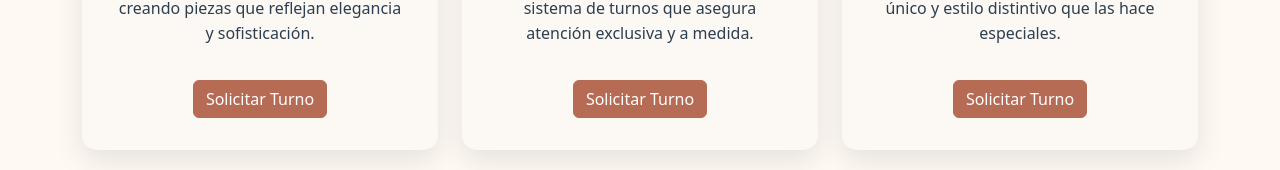
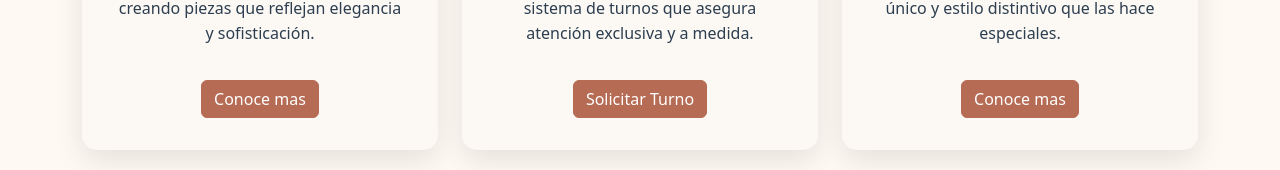
Before and after one commit to Tomas36M/Mom-Front, a React (Vite) app: page / in a window 1280 px wide. Shown: the part 965-1135 px from the top of the page. Built offline with nearby package versions, Linux system fonts and the light colour scheme.

Commit message:
first commit

```diff
--- a/src/components/cards/landing/LandingCard.jsx
+++ b/src/components/cards/landing/LandingCard.jsx
@@ -19,7 +19,7 @@ const LandingCard = () => {
                             <div className={styles.cardText}>
                                 <p>Diseñadora especializada en joyería con más de 40 años de experiencia, creando piezas que reflejan elegancia y sofisticación.</p>
                             </div>
-                            <Link className={`btn btn-warning`} to="/about-lina">Solicitar Turno</Link>
+                            <Link className={`btn btn-warning`} to="/about-lina">Conoce mas</Link>
                         </div>
                     </div>
                 </div>
@@ -59,7 +59,7 @@ const LandingCard = () => {
                             <div className={styles.cardText}>
                                 <p>Descubre piezas exclusivas diseñadas por Lina, cada una con un carácter único y estilo distintivo que las hace especiales.</p>
                             </div>
-                            <Link className={`btn btn-warning`} to="/products">Solicitar Turno</Link>
+                            <Link className={`btn btn-warning`} to="/products">Conoce mas</Link>
                         </div>
                     </div>
                 </div>
```
